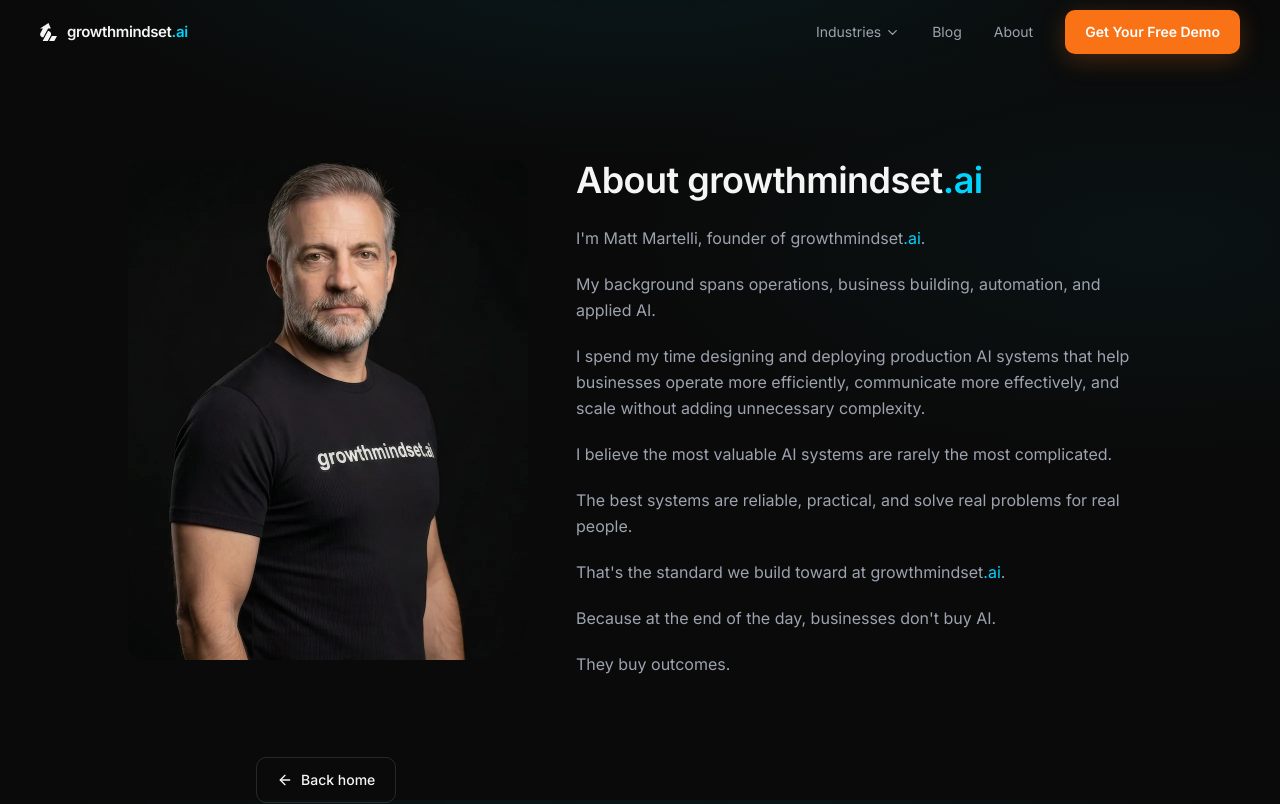
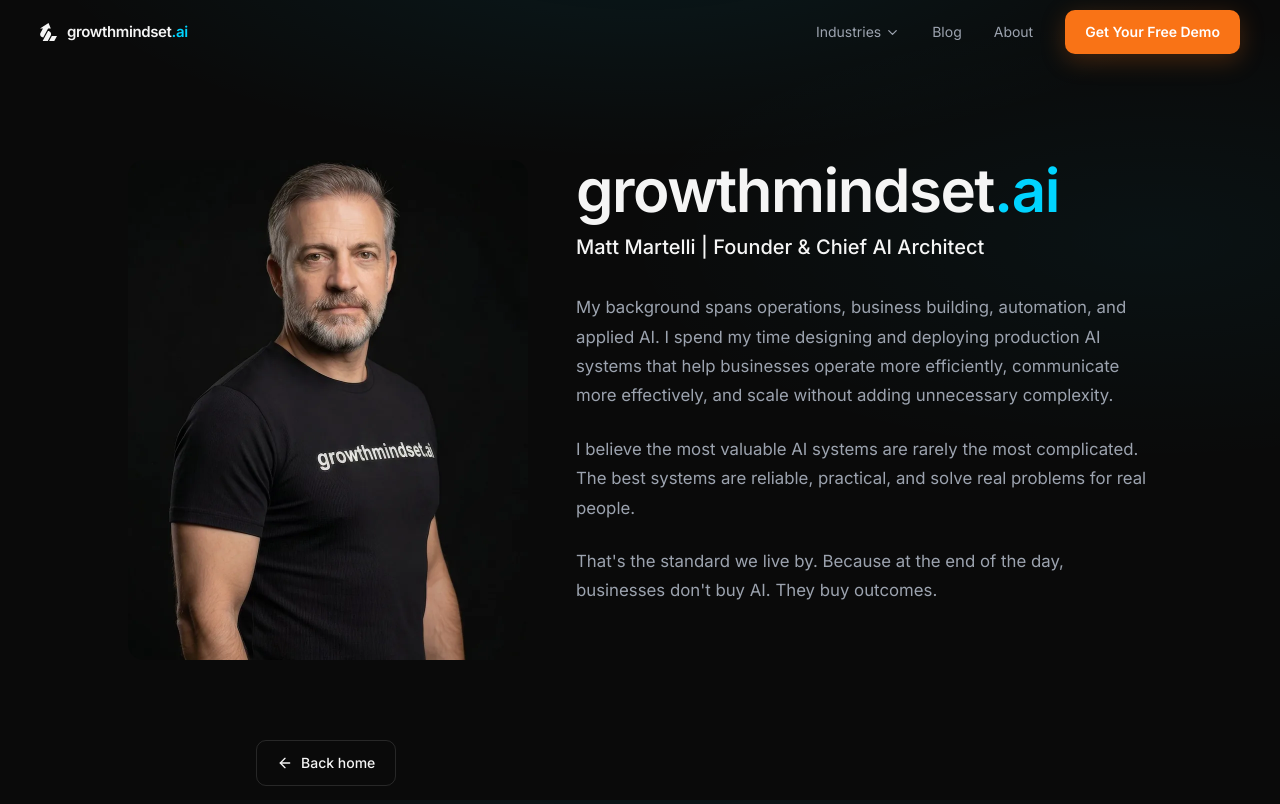
Before and after one commit to MattymBaylor/gms-website-3.0-perplexity, a Next.js app: page /about in a window 1280 px wide. Shown: the top 804 px of the page. Built offline with nearby package versions, Linux system fonts and the light colour scheme.

Commit message:
Refresh About page bio and hierarchy
Replace the About bio with the new Founder & Chief AI Architect copy, brand heading + subtitle hierarchy, and cleaner paragraph spacing.

```diff
--- a/app/about/page.tsx
+++ b/app/about/page.tsx
@@ -9,21 +9,28 @@
 export const metadata: Metadata = {
   title: 'About',
   description:
-    'The story behind growthmindset.ai — AI voice agents for home service contractors.',
+    'Matt Martelli, Founder & Chief AI Architect at growthmindset.ai — production AI systems for real business outcomes.',
   alternates: { canonical: '/about' },
   openGraph: {
     type: 'profile',
     url: '/about',
     title: 'About growthmindset.ai · Matt Martelli',
     description:
-      'How growthmindset.ai started, who built it, and the philosophy behind the voice agents we ship.',
-    images: [{ url: '/about/matt.webp', width: 800, height: 1000, alt: 'Matt Martelli, founder of growthmindset.ai' }],
+      'Founder & Chief AI Architect — production AI systems that are reliable, practical, and built for outcomes.',
+    images: [
+      {
+        url: '/about/matt.webp',
+        width: 800,
+        height: 1000,
+        alt: 'Matt Martelli, founder of growthmindset.ai',
+      },
+    ],
   },
   twitter: {
     card: 'summary_large_image',
     title: 'About growthmindset.ai · Matt Martelli',
     description:
-      'How growthmindset.ai started, who built it, and the philosophy behind the voice agents we ship.',
+      'Founder & Chief AI Architect — production AI systems that are reliable, practical, and built for outcomes.',
     images: ['/about/matt.webp'],
   },
 };
@@ -46,39 +53,37 @@
                   height={1000}
                   sizes="(max-width: 768px) 100vw, 400px"
                   className="w-full rounded-2xl object-cover"
+                  priority
                 />
               </div>
 
-              {/* Bio */}
+              {/* Bio — hierarchy matches about.jpg reference */}
               <div>
-                <h1 className="text-h2 font-semibold text-ink">About <BrandName /></h1>
+                <h1 className="text-h1 font-semibold tracking-tight text-ink md:text-hero">
+                  <BrandName />
+                </h1>
 
-                <div className="mt-6 space-y-5 leading-relaxed text-ink-muted">
-                  <p>I&apos;m Matt Martelli, founder of <BrandName />.</p>
+                <p className="mt-3 text-lg font-medium text-ink md:text-xl">
+                  Matt Martelli | Founder &amp; Chief AI Architect
+                </p>
+
+                <div className="mt-8 space-y-6 text-base leading-[1.75] text-ink-muted md:text-[1.05rem]">
                   <p>
-                    My background spans operations, business building,
-                    automation, and applied AI.
-                  </p>
-                  <p>
-                    I spend my time designing and deploying production AI
-                    systems that help businesses operate more efficiently,
-                    communicate more effectively, and scale without adding
-                    unnecessary complexity.
+                    My background spans operations, business building, automation,
+                    and applied AI. I spend my time designing and deploying
+                    production AI systems that help businesses operate more
+                    efficiently, communicate more effectively, and scale without
+                    adding unnecessary complexity.
                   </p>
                   <p>
                     I believe the most valuable AI systems are rarely the most
-                    complicated.
+                    complicated. The best systems are reliable, practical, and
+                    solve real problems for real people.
                   </p>
                   <p>
-                    The best systems are reliable, practical, and solve real
-                    problems for real people.
+                    That&apos;s the standard we live by. Because at the end of
+                    the day, businesses don&apos;t buy AI. They buy outcomes.
                   </p>
-                  <p>That&apos;s the standard we build toward at <BrandName />.</p>
-                  <p>
-                    Because at the end of the day, businesses don&apos;t buy
-                    AI.
-                  </p>
-                  <p>They buy outcomes.</p>
                 </div>
               </div>
             </div>
```
